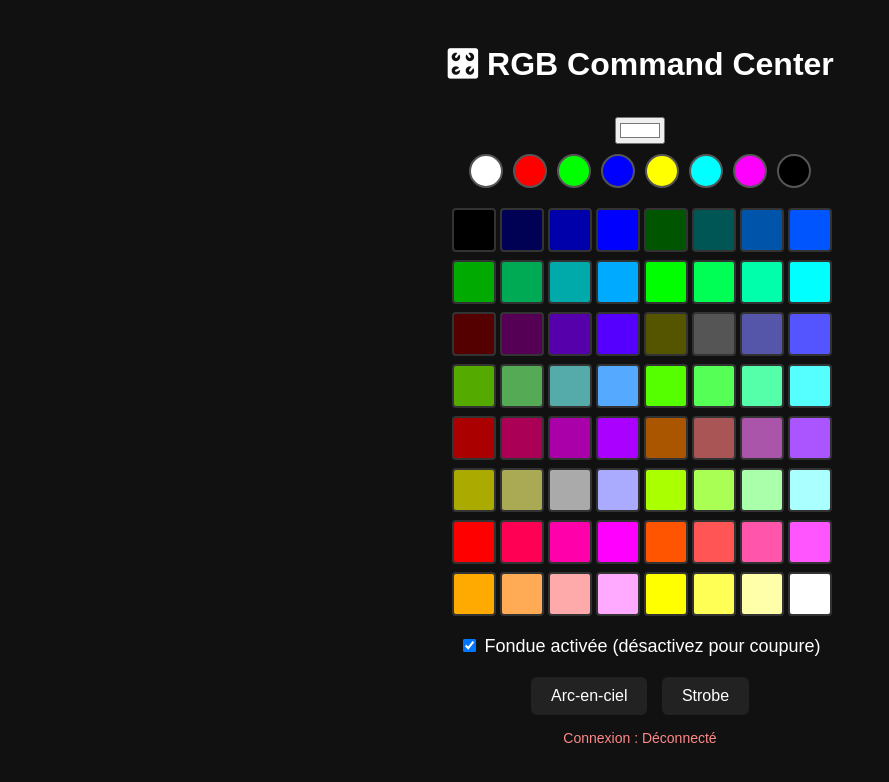
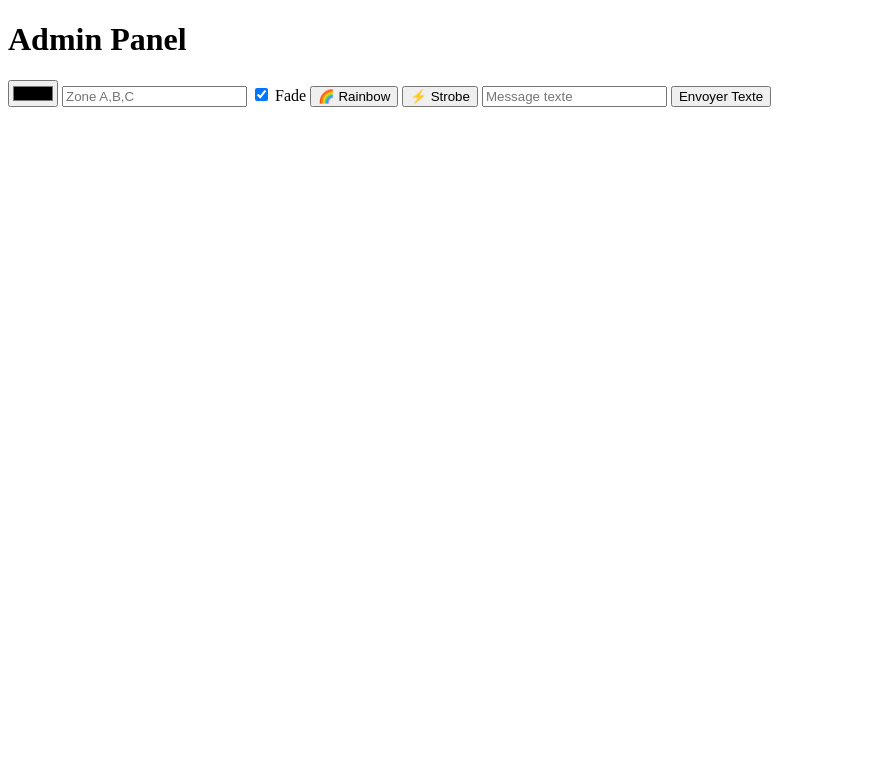
Before and after one commit to Furina2123/rgb-online, a website: page public/admin.html in a window 1280 px wide. Shown: the whole page, without its empty margins (0-889 px from the left). Drawn offline with Linux system fonts and the light colour scheme.

Commit message:
🚀 RGB Online avec effet rainbow rapide

```diff
--- a/package.json
+++ b/package.json
@@ -1,7 +1,6 @@
 {
-  "name": "rgb-command-center",
+  "name": "rgb-online",
   "version": "1.0.0",
-  "description": "Show RGB controller for clients via WebSocket",
   "main": "server.js",
   "scripts": {
     "start": "node server.js"
@@ -9,8 +8,5 @@
   "dependencies": {
     "express": "^4.18.2",
     "ws": "^8.13.0"
-  },
-  "engines": {
-    "node": ">=16"
   }
 }
--- a/public/admin.html
+++ b/public/admin.html
@@ -2,176 +2,52 @@
 <html lang="en">
 <head>
   <meta charset="UTF-8" />
-  <meta name="viewport" content="width=device-width, initial-scale=1" />
-  <title>RGB Command Center</title>
-  <style>
-    body {
-      background: #111;
-      color: #fff;
-      font-family: sans-serif;
-      text-align: center;
-      margin: 0; padding: 20px;
-    }
-    .palette {
-      display: grid;
-      grid-template-columns: repeat(8, 40px);
-      gap: 8px;
-      justify-content: center;
-      margin: 20px 0;
-    }
-    .color {
-      width: 40px; height: 40px;
-      cursor: pointer;
-      border: 2px solid #333;
-      border-radius: 4px;
-    }
-    .quick-colors {
-      margin: 10px auto;
-      display: flex;
-      justify-content: center;
-      gap: 10px;
-    }
-    .quick-colors div {
-      width: 30px; height: 30px;
-      border-radius: 50%;
-      border: 2px solid #555;
-      cursor: pointer;
-    }
-    button {
-      margin: 5px;
-      padding: 10px 20px;
-      font-size: 16px;
-      cursor: pointer;
-      border-radius: 6px;
-      border: none;
-      background: #222;
-      color: white;
-      transition: background 0.3s;
-    }
-    button:hover {
-      background: #444;
-    }
-    .toggle {
-      margin: 15px;
-      font-size: 18px;
-    }
-    #status {
-      margin-top: 10px;
-      font-size: 14px;
-      color: #f88;
-    }
-  </style>
+  <title>Admin RGB</title>
 </head>
 <body>
-  <h1>🎛 RGB Command Center</h1>
-
-  <input type="color" id="colorPicker" value="#ffffff" />
-
-  <div class="quick-colors" id="quickColors"></div>
-
-  <div class="palette" id="palette"></div>
-
-  <div class="toggle">
-    <label>
-      <input type="checkbox" id="fadeToggle" checked />
-      Fondue activée (désactivez pour coupure)
-    </label>
-  </div>
-
-  <div>
-    <button id="rainbowBtn">Arc-en-ciel</button>
-    <button id="strobeBtn">Strobe</button>
-  </div>
-
-  <div id="status">Connexion : <span id="connStatus">...</span></div>
+  <h1>Admin Panel</h1>
+  <input type="color" id="colorPicker" />
+  <input type="text" id="zoneInput" placeholder="Zone A,B,C" />
+  <label><input type="checkbox" id="fadeToggle" checked> Fade</label>
+  <button onclick="sendEffect('rainbow')">🌈 Rainbow</button>
+  <button onclick="sendEffect('strobe')">⚡ Strobe</button>
+  <input type="text" id="textInput" placeholder="Message texte" />
+  <button onclick="sendText()">Envoyer Texte</button>
 
   <script>
-    const wsProtocol = location.protocol === 'https:' ? 'wss' : 'ws';
-    const socket = new WebSocket(`${wsProtocol}://${location.host}`);
+    const ws = new WebSocket(location.origin.replace(/^http/, 'ws'));
+    const colorPicker = document.getElementById("colorPicker");
+    const fadeToggle = document.getElementById("fadeToggle");
+    const textInput = document.getElementById("textInput");
 
-    const palette = document.getElementById('palette');
-    const colorPicker = document.getElementById('colorPicker');
-    const quickColors = document.getElementById('quickColors');
-    const fadeToggle = document.getElementById('fadeToggle');
-    const connStatus = document.getElementById('connStatus');
-    const rainbowBtn = document.getElementById('rainbowBtn');
-    const strobeBtn = document.getElementById('strobeBtn');
+    ws.onopen = () => {
+      ws.send(JSON.stringify({ type: "identify", role: "admin" }));
+    };
 
-    const predefined = ['#ffffff', '#ff0000', '#00ff00', '#0000ff', '#ffff00', '#00ffff', '#ff00ff', '#000000'];
-    const keyBindings = '12345678qwertyuiopasdfghjklzxcvbnm'.split('');
+    colorPicker.addEventListener("input", () => {
+      const color = colorPicker.value;
+      const transition = fadeToggle.checked ? "fade" : "cut";
+      const zones = getSelectedZones();
+      ws.send(JSON.stringify({ type: "effect", effect: transition, zone: zones }));
+      ws.send(JSON.stringify({ type: "color", color, zone: zones }));
+    });
 
-    function createColorDiv(color) {
-      const div = document.createElement('div');
-      div.className = 'color';
-      div.style.backgroundColor = color;
-      div.title = color;
-      div.onclick = () => sendColor(color);
-      return div;
+    function sendEffect(effect) {
+      const zones = getSelectedZones();
+      ws.send(JSON.stringify({ type: "effect", effect, zone: zones }));
     }
 
-    // Quick colors
-    predefined.forEach(c => {
-      const div = document.createElement('div');
-      div.style.backgroundColor = c;
-      div.title = c;
-      div.onclick = () => sendColor(c);
-      quickColors.appendChild(div);
-    });
-
-    // Palette 64 colors (4x4x4 bits)
-    for (let i = 0; i < 64; i++) {
-      const r = (i & 0b00110000) >> 4;
-      const g = (i & 0b00001100) >> 2;
-      const b = (i & 0b00000011);
-      const color = `rgb(${r * 85}, ${g * 85}, ${b * 85})`;
-      palette.appendChild(createColorDiv(color));
+    function sendText() {
+      const text = textInput.value.trim();
+      if (!text) return;
+      const zones = getSelectedZones();
+      ws.send(JSON.stringify({ type: "text", text, zone: zones }));
     }
 
-    function sendColor(color) {
-      sendEffect(fadeToggle.checked ? 'fade' : 'cut');
-      sendMessage({ type: 'color', color });
+    function getSelectedZones() {
+      const zoneInput = document.getElementById("zoneInput");
+      return zoneInput.value.split(',').map(z => z.trim()).filter(z => z);
     }
-
-    function sendEffect(effect) {
-      sendMessage({ type: 'effect', effect });
-    }
-
-    function sendMessage(obj) {
-      if (socket.readyState === WebSocket.OPEN) {
-        socket.send(JSON.stringify(obj));
-      }
-    }
-
-    // Keyboard shortcuts for predefined colors
-    document.addEventListener('keydown', e => {
-      const key = e.key.toLowerCase();
-      const idx = keyBindings.indexOf(key);
-      if (idx !== -1) {
-        let color;
-        if (idx < predefined.length) {
-          color = predefined[idx];
-        } else if (idx < 64 + predefined.length) {
-          const paletteIdx = idx - predefined.length;
-          if (paletteIdx >= 0 && paletteIdx < 64) {
-            const r = (paletteIdx & 0b00110000) >> 4;
-            const g = (paletteIdx & 0b00001100) >> 2;
-            const b = (paletteIdx & 0b00000011);
-            color = `rgb(${r * 85}, ${g * 85}, ${b * 85})`;
-          }
-        }
-        if (color) sendColor(color);
-      }
-    });
-
-    rainbowBtn.onclick = () => sendEffect('rainbow');
-    strobeBtn.onclick = () => sendEffect('strobe');
-
-    socket.onopen = () => {
-      connStatus.textContent = 'Connecté';
-      socket.send(JSON.stringify({ type: 'identify', role: 'admin' }));
-    };
-    socket.onclose = () => { connStatus.textContent = 'Déconnecté'; };
-    socket.onerror = () => { connStatus.textContent = 'Erreur de connexion'; };
   </script>
 </body>
 </html>
```
Also changed, not shown: public/client.html (+41 -34 lines), server.js (+30 -32 lines), README.md.
